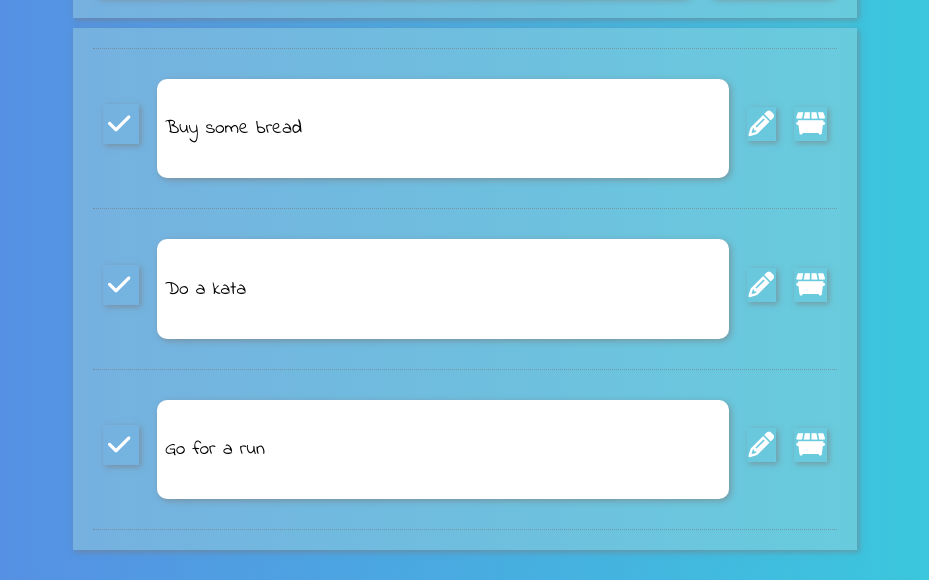
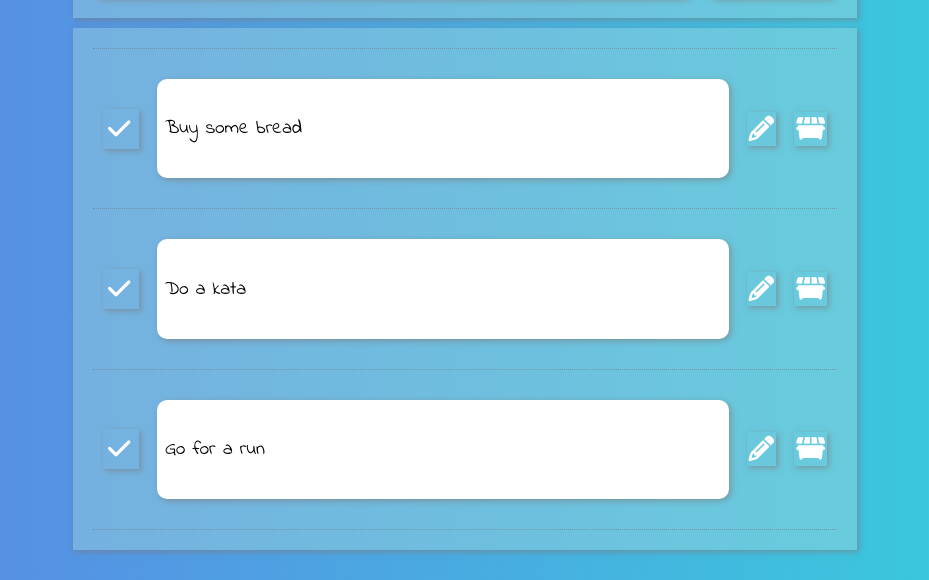
Before and after one commit to Lucy-Quinn/Todo-List-Redux, a React (Create React App) app: page / in a window 1280 px wide. Shown: the part 193-773 px from the top of the page, without its empty margins (175-1104 px from the left). Built offline with nearby package versions, Linux system fonts and the light colour scheme.

Commit message:
Style EditForm and Todo component to align icons/text correctly and make item text visible.

```diff
--- a/src/components/EditForm/EditForm.js
+++ b/src/components/EditForm/EditForm.js
@@ -25,7 +25,7 @@ const EditForm = ({ isEdit, setIsEdit, todos, setTodos, item }) => {
 
     return (
         <EditFormWrapper onSubmit={handleEditTodoForm}>
-            <EditFormInput type="text" name="editTodo" placeholder={isEdit ? item.text : null} />
+            <EditFormInput type="text" name="editTodo" placeholder={isEdit ? item.text : null}>{item.text}</EditFormInput>
             <EditFormButton type="submit">Save</EditFormButton>
         </EditFormWrapper>
     );
--- a/src/components/EditForm/EditForm.styled.js
+++ b/src/components/EditForm/EditForm.styled.js
@@ -15,7 +15,6 @@ const EditFormWrapper = styled.form`
         flex-direction: row;
         padding: 22px 0px;
         flex-direction: column;
-
     }
 `;
 
@@ -28,6 +27,9 @@ const EditFormInput = styled.textarea`
     box-shadow: 2px 2px 6px rgb(122 119 119 / 58%);
     flex-grow: 1;
     min-height: 83px;
+    ::placeholder{
+        line-height: 80px;
+    }
 `;
 
 const EditFormButton = styled.button`
@@ -46,7 +48,6 @@ const EditFormButton = styled.button`
     width: 50%;
     @media(min-width: 768px){
         width: 20%;
-
     }
 `;
 
--- a/src/components/Todo/Todo.js
+++ b/src/components/Todo/Todo.js
@@ -11,8 +11,8 @@ const Todo = ({ todos, setTodos, item, handleCompleteItem, handleRemoveItem }) =
     }
 
     return (
-        <TodoWrapper key={item.id} isEdit={isEdit}>
-            <TodoComplete onClick={() => handleCompleteItem(item)}>
+        <TodoWrapper key={item.id} isEdit={isEdit} todos={todos}>
+            <TodoComplete onClick={() => handleCompleteItem(item)} isEdit={isEdit} >
                 {item.complete ?
                     <i class="fas fa-times"></i>
                     : <i class="fas fa-check"></i>}
@@ -30,7 +30,7 @@ const Todo = ({ todos, setTodos, item, handleCompleteItem, handleRemoveItem }) =
                     <i class="fas fa-pencil-alt" onClick={handleEditItem}></i>
                 </TodoEdit>
             }
-            <TodoDelete>
+            <TodoDelete isEdit={isEdit} >
                 <i class="fas fa-dumpster" onClick={() => handleRemoveItem(item)}></i>
             </TodoDelete>
         </TodoWrapper>
--- a/src/components/Todo/Todo.styled..js
+++ b/src/components/Todo/Todo.styled..js
@@ -12,14 +12,20 @@ const TodoWrapper = styled.div`
     border-bottom: 1px dotted rgb(122 119 119 / 58%);
     &:nth-child(1){
         border-top: 1px dotted rgb(122 119 119 / 58%);
-    }
+    };
     @media(min-width: 768px){
         flex-direction: row;
         flex-wrap: nowrap;
         padding: 10px;
-        align-items: ${({ isEdit }) => isEdit ? 'center' : 'baseline'};
+        align-items: ${({ isEdit, todos }) => {
+        if (isEdit && todos.text) {
+            return 'baseline';
+        } else if (isEdit && !todos.text) {
+            return 'center';
+        }
+    }}
     }
-`;
+`
 
 const TodoComplete = styled.div`
     font-size: 1.6rem;
@@ -31,7 +37,7 @@ const TodoComplete = styled.div`
     min-width: 26px;
     @media(min-width: 768px){
         order: 0;
-        margin: 0 0 45px;
+        margin-bottom: ${({ isEdit }) => isEdit ? '45px' : '0px'};
     }
 `
 
@@ -43,7 +49,6 @@ const TodoEdit = styled.div`
     box-shadow: 2px 2px 6px rgb(122 119 119 / 58%);
     padding: 2px;
     order: 3;
-
 `
 
 const TodoDelete = styled.div`
@@ -53,7 +58,7 @@ const TodoDelete = styled.div`
     padding: 2px;
     order: 4;
     @media(min-width: 768px){
-        margin: 0 0 45px;
+        margin-bottom: ${({ isEdit }) => isEdit ? '45px' : '0px'};
     }
 `
 
```
Also changed, not shown: src/components/TodoForm/TodoForm.styled.js (+0 -7 lines).
